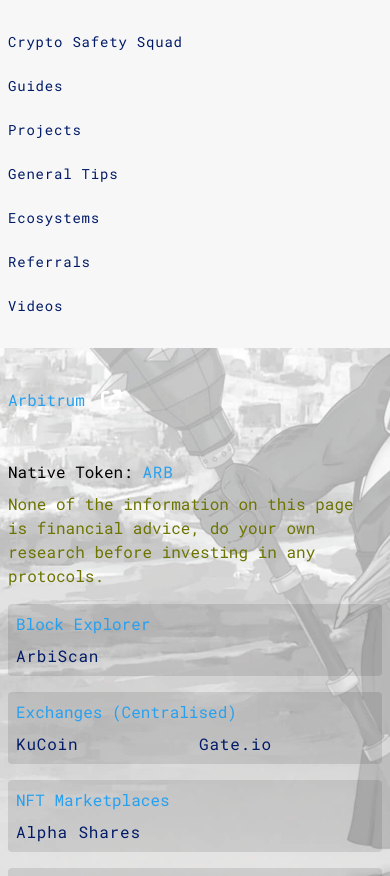
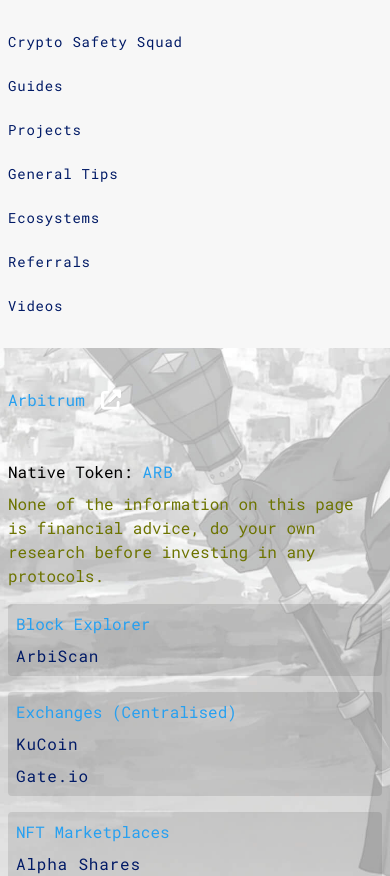
Before and after one commit to CryptoSafetySquad/website, a Next.js app: page /ecosystems/arbitrum in a window 390 px wide. Shown: the top 876 px of the page. Built offline with nearby package versions, Linux system fonts and the light colour scheme.

Commit message:
Update section grid classes.

```diff
--- a/Components/EcosystemPage.tsx
+++ b/Components/EcosystemPage.tsx
@@ -43,7 +43,7 @@ const EcosystemPage = ({ name, slug, data, metadata }: { name: string; slug?: st
             return data[section.name] && (
               <div className='card bordered'>
                 <h2 className={`mb-2 ${tokenClass}`}>{section.title}</h2>
-                <div className='grid grid-cols-2 gap-2'>
+                <div className='grid md:grid-cols-2 gap-2'>
                 {
                   data[section.name].map((entry: any) => <ExternalLink className={linkClass ?? null} key={entry.name} href={entry.link} text={entry.name} />)
                 }
```
